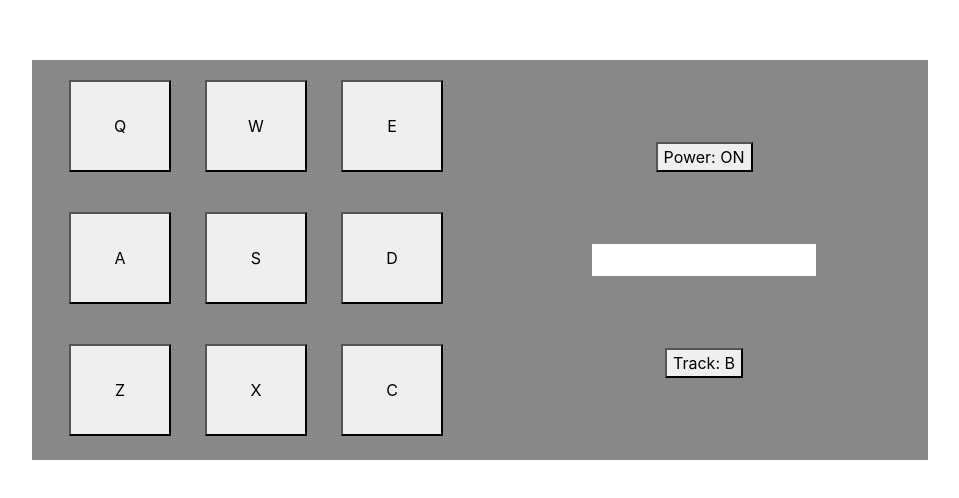
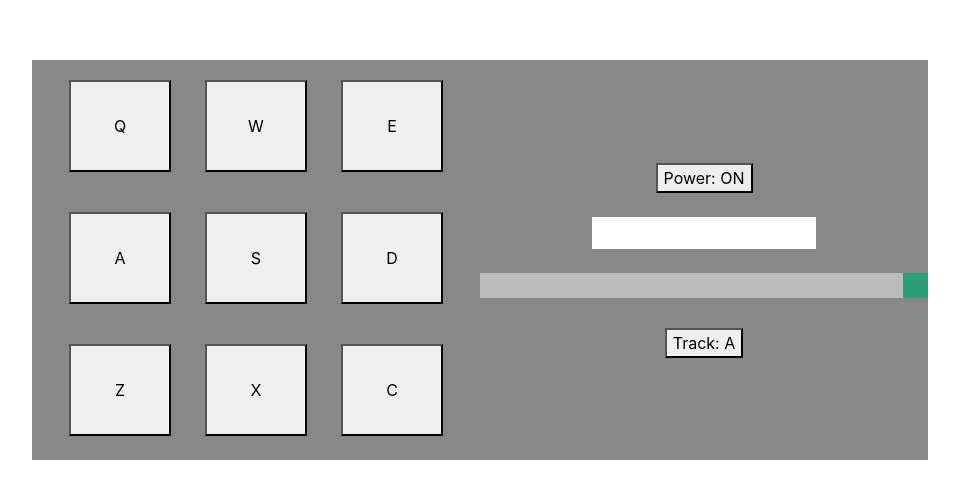
Before and after one commit to nick-hou/drum-machine, a React (Create React App) app: page / in a window 1280 px wide. Shown: the part 140-638 px from the top of the page, without its empty margins (160-1119 px from the left). Built offline with nearby package versions, Linux system fonts and the light colour scheme.

Commit message:
added volume bar + functionality

```diff
--- a/src/features/drum/Button.js
+++ b/src/features/drum/Button.js
@@ -1,11 +1,11 @@
 import React, { useEffect } from 'react'
 // The button component is only responsible for dispatching the keypress action. Any logic (including power, volume, side) is handled by the redux state reducers
-import { useDispatch, useSelector } from 'react-redux'
+import { useDispatch } from 'react-redux'
 import { pressKey } from './drumSlice'
+
 
 export function Button(props) {
   const dispatch = useDispatch()
-  const currTrack = useSelector(state => state.drum.track)
 
   // Adding the event listener here simplifies our logic a bit, since we can
   // check directly in the button component if the keypress matches a button
--- a/src/features/drum/Drum.js
+++ b/src/features/drum/Drum.js
@@ -2,7 +2,8 @@ import React from 'react';
 import { useSelector, useDispatch } from 'react-redux';
 import {
   flipPower,
-  flipTrack
+  flipTrack,
+  setVolume
 } from './drumSlice';
 import { Button } from './Button'
 
@@ -11,7 +12,7 @@ export const Drum = () => {
   const dispatch = useDispatch();
   // const keysUsed = ['Q','W','E','A','S','D','Z','X','C'];
   const powerStatus = useSelector(state => state.drum.power)
-  const lastSoundPlayed = useSelector(state => state.drum.text)
+  const lastAction = useSelector(state => state.drum.text)
   const trackStatus = useSelector(state => state.drum.track)
 
   return (
@@ -44,19 +45,34 @@ export const Drum = () => {
             Power: {powerStatus ? 'ON' : 'OFF'}
           </button>
 
-          <br /><br /><br /><br />
+          <br /><br />
 
           <p className="soundText">
-            {lastSoundPlayed}
+            {lastAction}
           </p>
 
-          <br/><br /><br />
+          <br />
+
+          <div className="slidecontainer">
+            <input
+              className="slider"
+              type="range"
+              min="1"
+              max="100"
+              defaultValue="100"
+              id="myRange"
+              onInput={e => dispatch(setVolume(e.target.value))}
+              onChange={e => dispatch(setVolume(e.target.value))}
+            />
+          </div>
+
+          <br />
 
           <button
             className="trackButton"
             onClick={() => dispatch(flipTrack())}
           >
-            Track: {trackStatus ? 'B' : 'A'}
+            Track: {trackStatus}
           </button>
         </div>
       </div>
--- a/src/features/drum/drumFunctions.js
+++ b/src/features/drum/drumFunctions.js
@@ -2,7 +2,7 @@ export const flashButton = (keyPressed) => {
   console.log(keyPressed)
 }
 
-export const keys = {
+const keys = {
   'Q': ['Heater 1', 'Chord 1'],
   'W': ['Heater 2', 'Chord 2'],
   'E': ['Heater 3', 'Chord 3'],
@@ -14,7 +14,7 @@ export const keys = {
   'C': ['Closed HH', 'Snare'],
 }
 
-export const keyLookup = (keyPressed, track) => keys[keyPressed][track]
+export const keyLookup = (keyPressed, track) => keys[keyPressed][track === 'A' ? 0 : 1]
 
 const sounds = {
   'Q': [
@@ -56,8 +56,9 @@ const sounds = {
 }
 
 export const playSound = (keyPressed, track, newVolume) => {
-  var snd = sounds[keyPressed][track]
+  var snd = sounds[keyPressed][track === 'A' ? 0 : 1]
   snd.volume = newVolume/100
+  console.log(snd.volume)
+  snd.currentTime = 0
   snd.play()
-  snd.currentTime = 0
 }
--- a/src/features/drum/drumSlice.js
+++ b/src/features/drum/drumSlice.js
@@ -2,14 +2,13 @@ import { createSlice } from '@reduxjs/toolkit';
 import {
   flashButton,
   playSound,
-  keyLookup,
-  keys
+  keyLookup
 } from './drumFunctions'
 
 const initialState = {
   power: true,
   volume: 100,
-  track: '0',
+  track: 'A',
   text: ''
 };
 
@@ -38,7 +37,14 @@ export const drumSlice = createSlice({
     },
 
     flipTrack: (state, action) => {
-      state.track = 1 - state.track
+      state.track = (state.track === 'A')
+        ? 'B'
+        : 'A'
+    },
+
+    setVolume: (state, action) => {
+      state.volume = parseInt(action.payload);
+      state.text = 'Volume: ' + state.volume
     }
   },
   // The `extraReducers` field lets the slice handle actions defined elsewhere,
@@ -46,6 +52,6 @@ export const drumSlice = createSlice({
   // extraReducers: ,
 });
 
-export const { pressKey, flipPower, flipTrack } = drumSlice.actions;
+export const { pressKey, flipPower, flipTrack, setVolume } = drumSlice.actions;
 
 export default drumSlice.reducer;
--- a/src/index.css
+++ b/src/index.css
@@ -54,3 +54,42 @@ code {
   margin: 0 auto;
   padding-top: .25rem;
 }
+
+.slidecontainer {
+  width: 100%; /* Width of the outside container */
+}
+
+/* The slider itself */
+.slider {
+  -webkit-appearance: none;  /* Override default CSS styles */
+  appearance: none;
+  width: 100%; /* Full-width */
+  height: 25px; /* Specified height */
+  background: #d3d3d3; /* Grey background */
+  outline: none; /* Remove outline */
+  opacity: 0.7; /* Set transparency (for mouse-over effects on hover) */
+  -webkit-transition: .2s; /* 0.2 seconds transition on hover */
+  transition: opacity .2s;
+}
+
+/* Mouse-over effects */
+.slider:hover {
+  opacity: 1; /* Fully shown on mouse-over */
+}
+
+/* The slider handle (use -webkit- (Chrome, Opera, Safari, Edge) and -moz- (Firefox) to override default look) */
+.slider::-webkit-slider-thumb {
+  -webkit-appearance: none; /* Override default look */
+  appearance: none;
+  width: 25px; /* Set a specific slider handle width */
+  height: 25px; /* Slider handle height */
+  background: #04AA6D; /* Green background */
+  cursor: pointer; /* Cursor on hover */
+}
+
+.slider::-moz-range-thumb {
+  width: 25px; /* Set a specific slider handle width */
+  height: 25px; /* Slider handle height */
+  background: #04AA6D; /* Green background */
+  cursor: pointer; /* Cursor on hover */
+}
```
Also changed, not shown: 1 other file (tests, documents, lock files or other folders).
